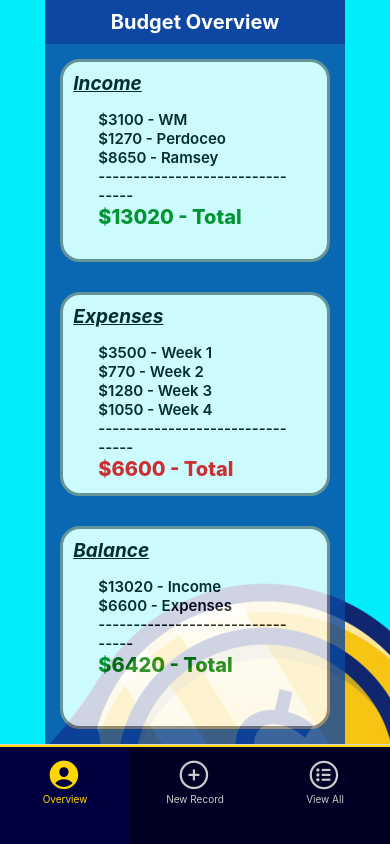
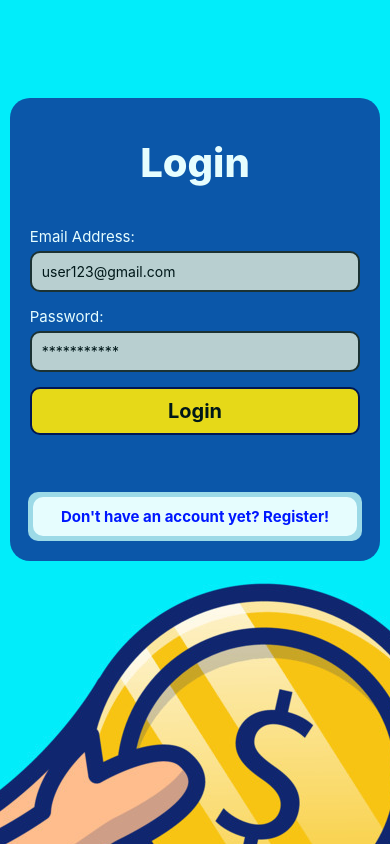
Before and after one commit to cordovalegacy/RN_Expense_Tracker, a React Native app in the folder client/: screen /Login in a window 390 px wide. Shown: the top 844 px of the page. Built offline with nearby package versions, Linux system fonts and the light colour scheme.

Commit message:
Adding login and registration forms to the frontend

```diff
--- a/client/App.js
+++ b/client/App.js
@@ -9,23 +9,30 @@ import { createBottomTabNavigator } from '@react-navigation/bottom-tabs'
 import { createMaterialTopTabNavigator } from '@react-navigation/material-top-tabs'
 
 // !Components
+import Login from './screens/Login'
 import Income from './screens/Income'
 import ViewAll from './screens/ViewAll'
+import Register from './screens/Register'
 import Overview from './screens/Overview'
 import Expenses from './screens/Expenses'
 import NewRecord from './screens/NewRecord'
 import AppWrapper from './constants/AppWrapper'
+import { useState } from 'react'
+import { createStackNavigator } from '@react-navigation/stack'
 
 // !Routing
+const Stack = createStackNavigator()
 const BottomTab = createBottomTabNavigator()
 const TopTab = createMaterialTopTabNavigator()
 
 export default function App() {
 
+  const [isLoggedIn, setIsLoggedIn] = useState(false)
+
   const TopTabView = () => (
     <TopTab.Navigator screenOptions={{
-        tabBarContentContainerStyle: {backgroundColor: "#000041"},
-        tabBarLabelStyle: {fontWeight: "900"},
+      tabBarContentContainerStyle: { backgroundColor: "#000041" },
+      tabBarLabelStyle: { fontWeight: "900" },
       tabBarPressOpacity: 80,
       tabBarActiveTintColor: "gold",
       tabBarInactiveTintColor: "white"
@@ -40,7 +47,9 @@ export default function App() {
       <StatusBar style="light" />
       <ReduxProvider>
         <NavigationContainer>
-          <BottomTab.Navigator
+          {
+            isLoggedIn
+              ? <BottomTab.Navigator
                 initialRouteName='Overview'
                 screenOptions={({ route }) => ({
                   tabBarIcon: ({ focused, color }) => {
@@ -66,7 +75,7 @@ export default function App() {
                   headerShown: false,
                   tabBarActiveTintColor: "gold",
                   tabBarInactiveTintColor: "#ccc",
-              tabBarStyle: Platform.OS === "android" ? { height: 75 } : {height: 100},
+                  tabBarStyle: Platform.OS === "android" ? { height: 75 } : { height: 100 },
                   tabBarInactiveBackgroundColor: "#000025",
                   tabBarActiveBackgroundColor: "#000041"
                 })}
@@ -81,7 +90,7 @@ export default function App() {
                 <BottomTab.Screen name='New' options={{ tabBarLabel: "New Record" }}>
                   {(props) => (
                     <AppWrapper>
-                  <NewRecord {...props} TopTabView={TopTabView}/>
+                      <NewRecord {...props} TopTabView={TopTabView} />
                     </AppWrapper>
                   )}
                 </BottomTab.Screen>
@@ -93,6 +102,23 @@ export default function App() {
                   )}
                 </BottomTab.Screen>
               </BottomTab.Navigator>
+              : <Stack.Navigator screenOptions={{
+                headerShown: false
+              }}>
+                <Stack.Screen
+                  name='Login'
+                  component={Login}
+                />
+                <Stack.Screen
+                  name='Register'
+                  component={Register}
+                  options={{
+                    presentation: "modal"
+                  }}
+                />
+              </Stack.Navigator>
+          }
+
         </NavigationContainer>
       </ReduxProvider>
     </>
--- /dev/null
+++ b/client/components/RedirectButton.jsx
@@ -0,0 +1,23 @@
+
+// !Packages
+import { Pressable, View, Text } from "react-native"
+import { useNavigation } from "@react-navigation/native"
+
+export default function RedirectButton({ children, redirectUrl, viewStyles, pressableStyles, textStyles }) {
+
+    const navigation = useNavigation()
+
+    return (
+        <Pressable
+            onPress={() => navigation.navigate(redirectUrl)}
+            style={
+                ({ pressed }) => pressed
+                    ? [pressableStyles, { opacity: 0.75 }]
+                    : pressableStyles
+            }>
+            <View style={viewStyles}>
+                <Text style={textStyles}>{children}</Text>
+            </View>
+        </Pressable>
+    )
+}
--- a/client/screens/Login.jsx
+++ b/client/screens/Login.jsx
@@ -1,11 +1,48 @@
 
 // !Packages
-import { Text, View } from 'react-native'
+import { Pressable, Text, TextInput, View } from 'react-native'
+
+// !Styles
+import { logReg } from '../styles/logReg'
+
+// !Components
+import RedirectButton from '../components/RedirectButton'
+import AppWrapper from '../constants/AppWrapper'
 
 export default function Login() {
     return (
-        <View>
-            <Text>Login</Text>
-        </View>
+        <AppWrapper>
+            <View style={logReg.formContainer}>
+                <Text style={logReg.title}>Login</Text>
+                <View style={[logReg.main, logReg.mainBackground]}>
+                    <View style={logReg.form}>
+                        <View style={logReg.inputGroup}>
+                            <Text style={logReg.label}>Email Address: </Text>
+                            <TextInput
+                                style={logReg.input}
+                                placeholder="user123@gmail.com"
+                            />
+                        </View>
+                        <View style={logReg.inputGroup}>
+                            <Text style={logReg.label}>Password: </Text>
+                            <TextInput
+                                style={logReg.input}
+                                placeholder="***********"
+                            />
+                        </View>
+                        <View style={logReg.inputGroup}>
+                            <Pressable>
+                                <View style={logReg.button}>
+                                    <Text style={logReg.buttonText}>Login</Text>
+                                </View>
+                            </Pressable>
+                        </View>
+                    </View>
+                    <RedirectButton redirectUrl={"Register"} textStyles={logReg.noAccount} viewStyles={logReg.noAccountContainer} pressableStyles={logReg.noAccountButton}>
+                        Don't have an account yet? Register!
+                    </RedirectButton>
+                </View>
+            </View>
+        </AppWrapper>
     )
 }
--- /dev/null
+++ b/client/styles/logReg.js
@@ -0,0 +1,97 @@
+
+// !Packages
+import { StyleSheet } from 'react-native'
+
+export const logReg = StyleSheet.create({
+    screen: {
+        flex: 1,
+        backgroundColor: "#0d47a1"
+    },
+    formContainer: {
+        flex: 0.6,
+        borderRadius: 20,
+        backgroundColor: '#0d47a1',
+        opacity: 0.9,
+        alignItems: 'center',
+        justifyContent: 'flex-start',
+        paddingVertical: 20,
+        elevation: 4,
+        shadowColor: "black",
+        borderRadius: 20,
+        width: "95%",
+        marginTop: "25%",
+        gap: 5
+    },
+    title: {
+        color: "white",
+        fontSize: 40,
+        fontWeight: "800",
+        marginTop: 20
+    },
+    main: {
+        flex: 1,
+        backgroundColor: '#0d47a1'
+    },
+    mainBackground: {
+        width: "100%"
+    },
+    form: {
+        paddingHorizontal: 20,
+        paddingVertical: 10,
+        flex: 1,
+        gap: 15,
+        marginTop: 25
+    },
+    inputGroup: {
+        gap: 5
+    },
+    label: {
+        color: "white",
+        fontSize: 15
+    },
+    input: {
+        borderWidth: 2,
+        borderColor: "#1e1e1e",
+        elevation: 4,
+        shadowColor: "black",
+        backgroundColor: "#ccc",
+        padding: 10,
+        borderRadius: 10
+    },
+    button: {
+        backgroundColor: "gold",
+        borderWidth: 2,
+        borderColor: "#000041",
+        padding: 10,
+        borderRadius: 10,
+        elevation: 4,
+        shadowColor: "black"
+    },
+    buttonText: {
+        fontSize: 20,
+        fontWeight: "700",
+        textAlign: "center"
+    },
+    noAccount: {
+        color: "blue",
+        fontSize: 15,
+        fontWeight: "700",
+        textAlign: "center",
+        width: "100%"
+    },
+    noAccountContainer: {
+        backgroundColor: "white",
+        paddingHorizontal: 20,
+        paddingVertical: 10,
+        borderRadius: 10,
+        width: "100%"
+    },
+    noAccountButton: {
+        backgroundColor: "lightblue",
+        padding: 5,
+        borderRadius: 10,
+        width: "90%",
+        marginLeft: "5%",
+        marginTop: 20
+    }
+})
```
Lines whose indentation alone changed are shown as unchanged.
